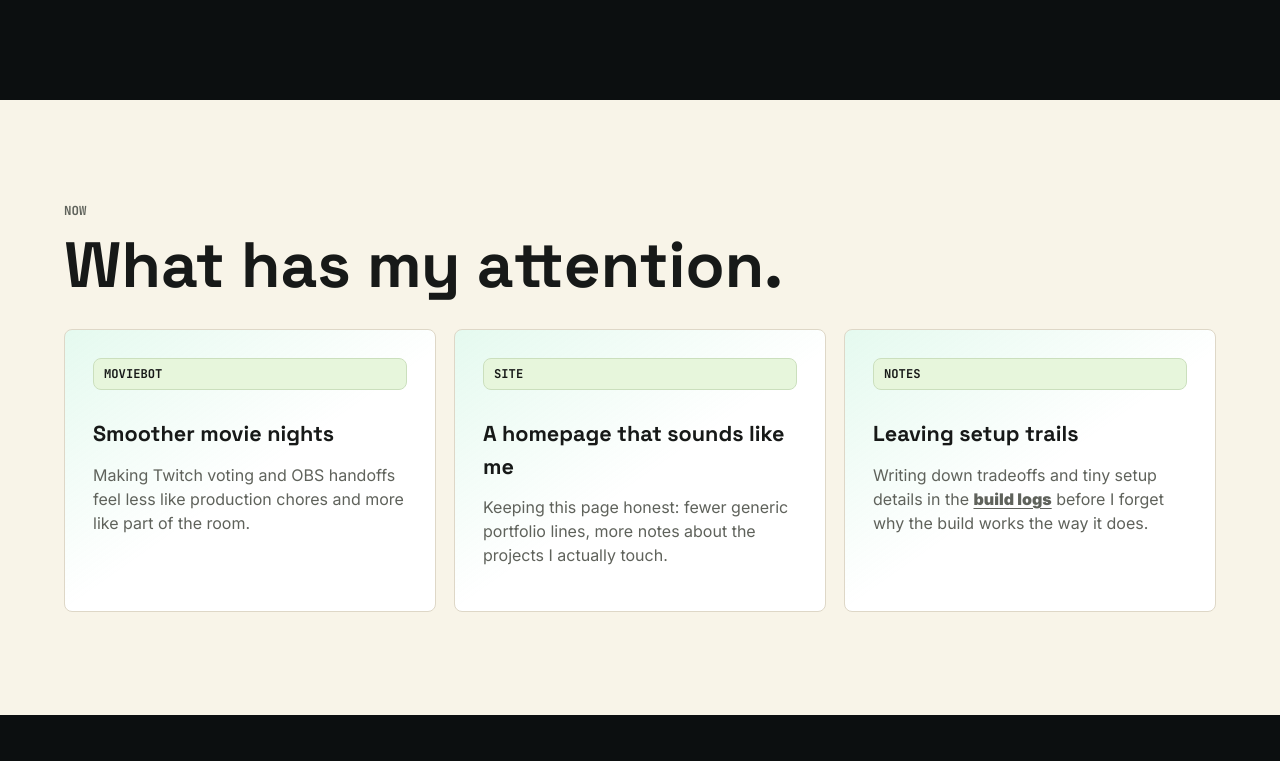
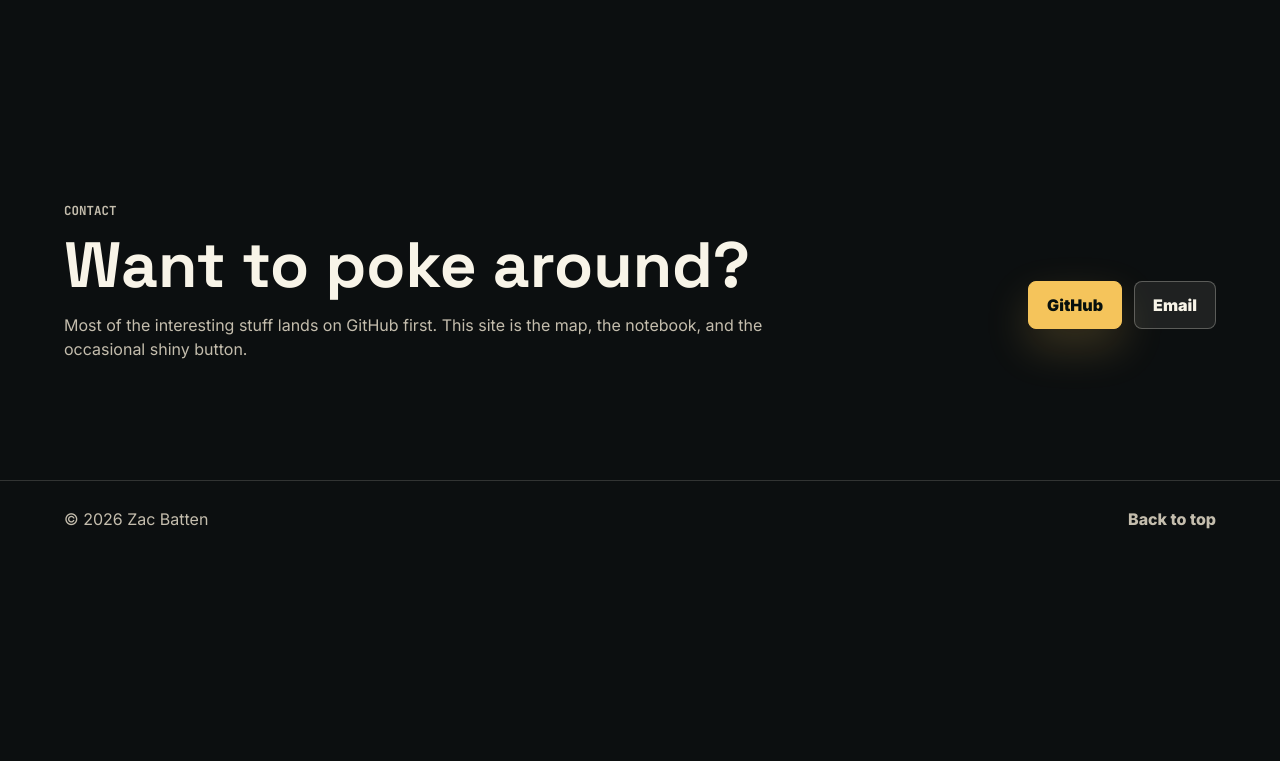
Before and after one commit to Inefy/Inefy.github.io, a plain HTML site: page index.html in a window 1280 px wide. Shown: the part 5239-6000 px from the top of the page. After the commit the page ends 5796 px from the top, so only its background shows below. Drawn offline with Linux system fonts and the light colour scheme.

Commit message:
Remove homepage attention section

```diff
--- a/index.html
+++ b/index.html
@@ -392,30 +392,6 @@
         </div>
       </section>
 
-      <section class="now-section" id="now">
-        <div class="section-heading">
-          <p class="eyebrow">Now</p>
-          <h2>What has my attention.</h2>
-        </div>
-        <div class="now-grid">
-          <article>
-            <span class="chip">MovieBot</span>
-            <h3>Smoother movie nights</h3>
-            <p>Making Twitch voting and OBS handoffs feel less like production chores and more like part of the room.</p>
-          </article>
-          <article>
-            <span class="chip">Site</span>
-            <h3>A homepage that sounds like me</h3>
-            <p>Keeping this page honest: fewer generic portfolio lines, more notes about the projects I actually touch.</p>
-          </article>
-          <article>
-            <span class="chip">Notes</span>
-            <h3>Leaving setup trails</h3>
-            <p>Writing down tradeoffs and tiny setup details in the <a class="text-link" href="notes.html">build logs</a> before I forget why the build works the way it does.</p>
-          </article>
-        </div>
-      </section>
-
       <section class="contact-section" id="contact">
         <div>
           <p class="eyebrow">Contact</p>
--- a/styles.css
+++ b/styles.css
@@ -298,7 +298,6 @@ h3 {
 .traverse-lede,
 .traverse-detail-grid p,
 .contact-section p,
-.now-grid p,
 .project-card p,
 .hero-dock p {
   color: var(--muted);
@@ -433,8 +432,7 @@ h3 {
 
 .dock-label,
 .project-meta,
-.note-kicker,
-.chip {
+.note-kicker {
   font-family: "JetBrains Mono", monospace;
   font-size: 0.76rem;
   font-weight: 700;
@@ -524,7 +522,6 @@ h3 {
 
 .section,
 .traverse-section,
-.now-section,
 .contact-section,
 .note-strip {
   padding: clamp(58px, 8vw, 116px) clamp(18px, 5vw, 76px);
@@ -563,15 +560,13 @@ h3 {
   border-color: var(--mint);
 }
 
-.project-grid,
-.now-grid {
+.project-grid {
   display: grid;
   grid-template-columns: repeat(4, minmax(0, 1fr));
   gap: 18px;
 }
 
-.project-card,
-.now-grid article {
+.project-card {
   position: relative;
   display: flex;
   flex-direction: column;
@@ -601,8 +596,7 @@ h3 {
   transform: translate(24px, -24px);
 }
 
-.project-card:hover,
-.now-grid article:hover {
+.project-card:hover {
   transform: translateY(-4px);
   border-color: rgba(245, 196, 91, 0.5);
 }
@@ -980,42 +974,6 @@ h3 {
   text-decoration: underline;
   text-decoration-color: currentColor;
   text-underline-offset: 3px;
-}
-
-.now-section {
-  background: #f8f4e8;
-  color: #171918;
-}
-
-.now-section .eyebrow {
-  color: #c44d38;
-}
-
-.now-section .section-heading p,
-.now-grid p {
-  color: #5f625b;
-}
-
-.now-grid {
-  grid-template-columns: repeat(3, minmax(0, 1fr));
-}
-
-.now-grid article {
-  min-height: 268px;
-  background:
-    linear-gradient(145deg, rgba(109, 225, 166, 0.18), transparent 52%),
-    #ffffff;
-  border-color: #ded7c7;
-}
-
-.chip {
-  display: inline-flex;
-  margin-bottom: 28px;
-  padding: 6px 10px;
-  color: #171918;
-  background: #e7f6dc;
-  border: 1px solid #cbdfbd;
-  border-radius: 8px;
 }
 
 .contact-section {
@@ -1870,7 +1828,6 @@ h3 {
   .hero-dock,
   .metric-band,
   .project-grid,
-  .now-grid,
   .build-log-grid,
   .note-strip,
   .traverse-detail-grid {
@@ -1972,7 +1929,6 @@ h3 {
   }
 
   .project-card,
-  .now-grid article,
   .traverse-detail-grid article {
     min-height: auto;
     padding: 22px;
```
